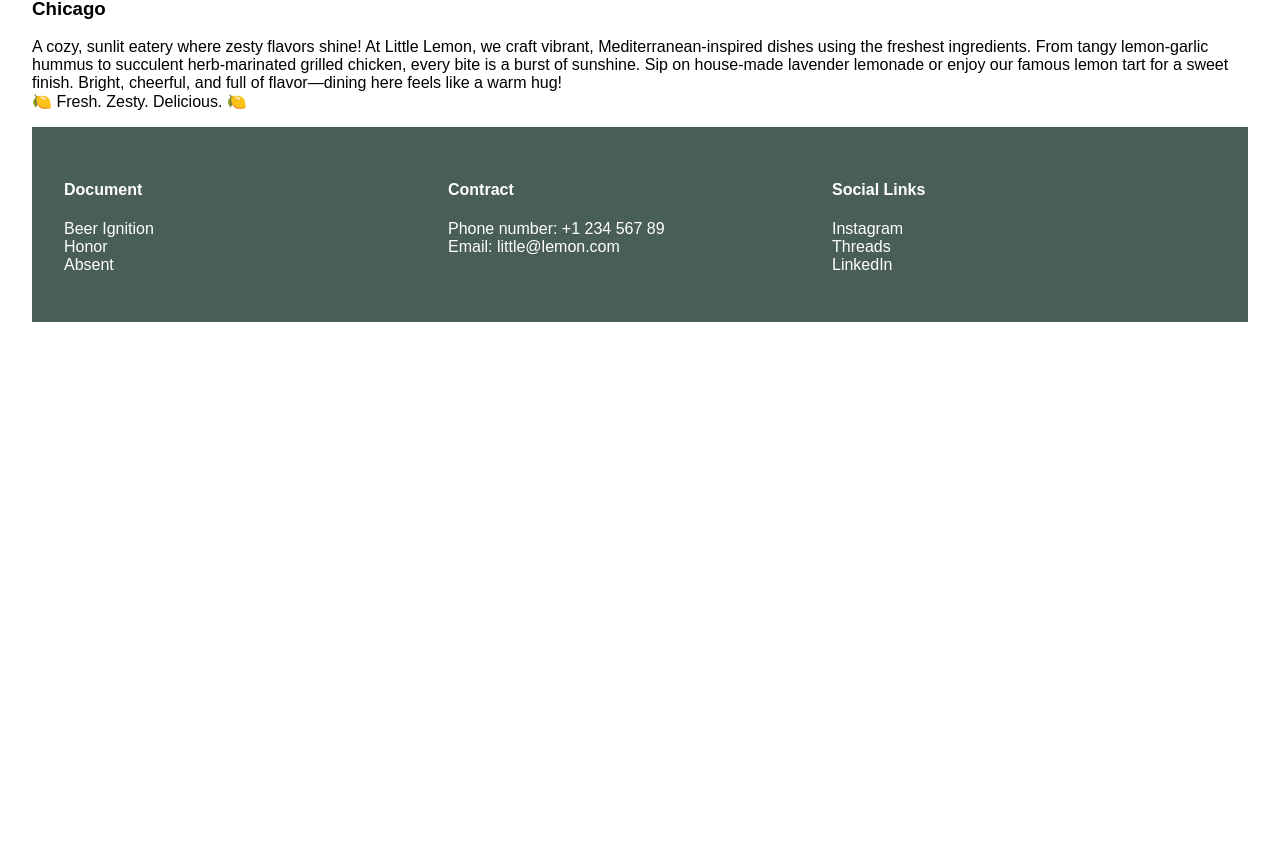
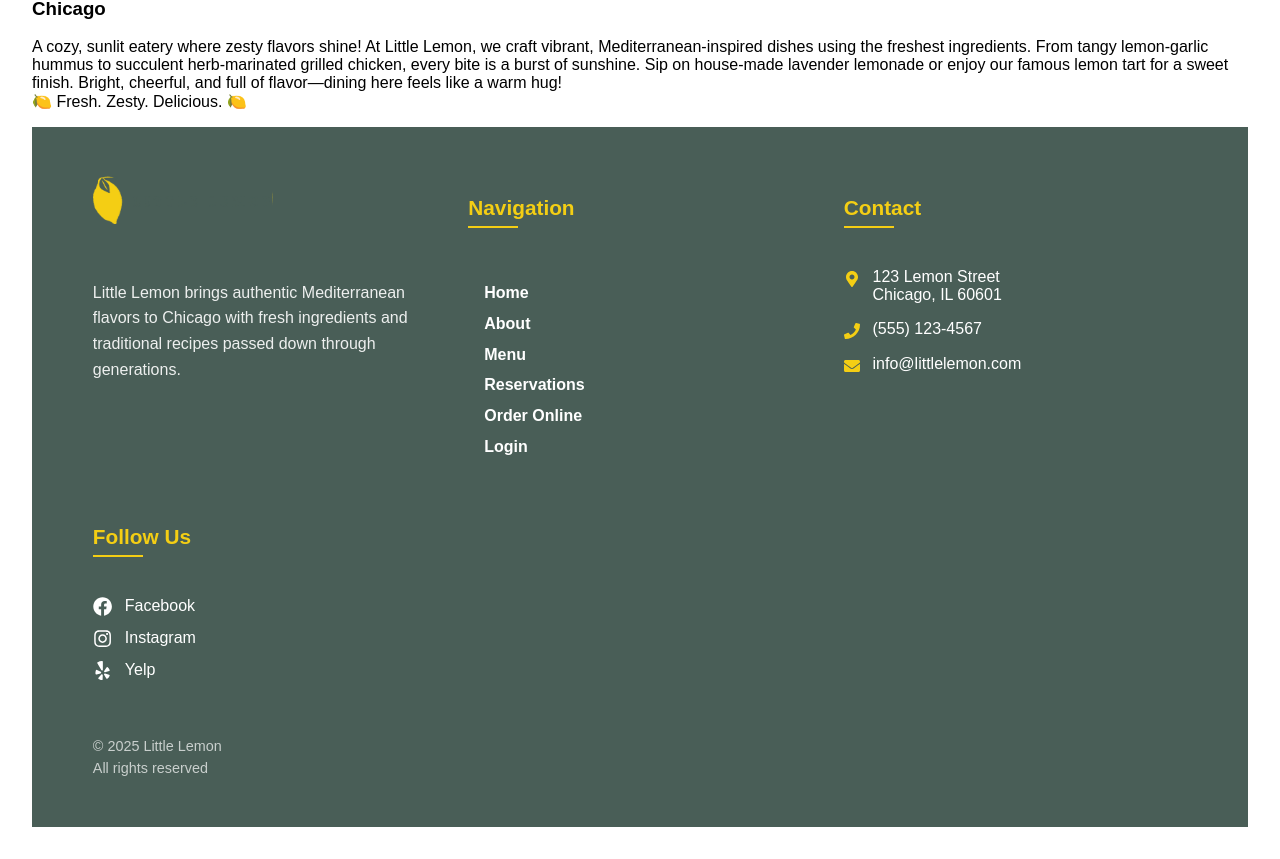
Before and after one commit to nomad-alt/little-lemon-app, a React (Vite) app: page / in a window 1280 px wide. Shown: the part 1776-2635 px from the top of the page. Before the commit the page ends 2130 px from the top, so only its background shows below. Built offline with nearby package versions, Linux system fonts and the light colour scheme.

Commit message:
Styled footer section

```diff
--- a/package.json
+++ b/package.json
@@ -12,6 +12,7 @@
   "dependencies": {
     "react": "^19.1.0",
     "react-dom": "^19.1.0",
+    "react-icons": "^5.5.0",
     "react-router-dom": "^7.6.3"
   },
   "devDependencies": {
--- a/src/App.css
+++ b/src/App.css
@@ -303,15 +303,145 @@ nav a {
 }
 
 /* Footer */
-footer {
-  display: grid;
-  grid-template-columns: repeat(auto-fit, minmax(200px, 1fr));
+.footer {
   background-color: #495E57;
   color: white;
-  padding: 2rem;
+  padding: 3rem 5%;
 }
 
-.footer-links ul {
-  list-style: none;
-  padding: 0;
+.footer-grid {
+  display: grid;
+  grid-template-columns: repeat(auto-fit, minmax(250px, 1fr));
+  gap: 2rem;
+  max-width: 1200px;
+  margin: 0 auto;
 }
+
+.footer-column {
+  display: flex;
+  flex-direction: column;
+  gap: 1.5rem;
+}
+
+.footer-logo {
+  width: 180px;
+  height: auto;
+  margin-bottom: 1rem;
+}
+
+.footer-description {
+  line-height: 1.6;
+  color: rgba(255, 255, 255, 0.9);
+}
+
+.footer-heading {
+  color: #F4CE14;
+  font-size: 1.3rem;
+  margin-bottom: 1rem;
+  position: relative;
+  padding-bottom: 0.5rem;
+}
+
+.footer-heading::after {
+  content: '';
+  position: absolute;
+  left: 0;
+  bottom: 0;
+  width: 50px;
+  height: 2px;
+  background-color: #F4CE14;
+}
+
+.footer-nav {
+  display: flex;
+  flex-direction: column;
+  gap: 0.8rem;
+}
+
+.footer-nav a {
+  color: white;
+  text-decoration: none;
+  transition: color 0.3s ease;
+}
+
+.footer-nav a:hover {
+  color: #F4CE14;
+}
+
+.contact-info {
+  display: flex;
+  flex-direction: column;
+  gap: 1rem;
+}
+
+.contact-item {
+  display: flex;
+  align-items: flex-start;
+  gap: 0.8rem;
+}
+
+.contact-icon {
+  color: #F4CE14;
+  margin-top: 0.2rem;
+  flex-shrink: 0;
+}
+
+.contact-item a {
+  color: white;
+  text-decoration: none;
+  transition: color 0.3s ease;
+}
+
+.contact-item a:hover {
+  color: #F4CE14;
+}
+
+.social-media {
+  display: flex;
+  flex-direction: column;
+  gap: 0.8rem;
+}
+
+.social-media a {
+  color: white;
+  text-decoration: none;
+  display: flex;
+  align-items: center;
+  gap: 0.8rem;
+  transition: color 0.3s ease;
+}
+
+.social-media a:hover {
+  color: #F4CE14;
+}
+
+.social-media svg {
+  font-size: 1.2rem;
+}
+
+.copyright {
+  margin-top: 2rem;
+  font-size: 0.9rem;
+  color: rgba(255, 255, 255, 0.7);
+  line-height: 1.5;
+}
+
+@media (max-width: 768px) {
+  .footer-grid {
+    grid-template-columns: 1fr 1fr;
+  }
+
+  .footer-column:last-child {
+    grid-column: span 2;
+  }
+}
+
+@media (max-width: 480px) {
+  .footer-grid {
+    grid-template-columns: 1fr;
+  }
+
+  .footer-column:last-child {
+    grid-column: span 1;
+  }
+}
--- a/src/components/Footer.jsx
+++ b/src/components/Footer.jsx
@@ -1,28 +1,66 @@
+import Logo from '../assets/Logo.svg';
+import { FaFacebook, FaInstagram, FaYelp, FaMapMarkerAlt, FaPhone, FaEnvelope } from 'react-icons/fa';
+
+
 const Footer = () => {
   return (
-    <footer>
-      <div className="footer-links">
-        <h4>Document</h4>
-        <ul>
-          <li>Beer Ignition</li>
-          <li>Honor</li>
-          <li>Absent</li>
-        </ul>
-      </div>
-      <div className="footer-links">
-        <h4>Contract</h4>
-        <ul>
-          <li>Phone number: +1 234 567 89</li>
-          <li>Email: little@lemon.com</li>
-        </ul>
-      </div>
-      <div className="footer-links">
-        <h4>Social Links</h4>
-        <ul>
-          <li>Instagram</li>
-          <li>Threads</li>
-          <li>LinkedIn</li>
-        </ul>
+    <footer className="footer">
+      <div className="footer-grid">
+        <div className="footer-column">
+          <img src={Logo} alt="Little Lemon Restaurant" className="footer-logo" />
+          <p className="footer-description">
+            Little Lemon brings authentic Mediterranean flavors to Chicago with fresh ingredients and traditional recipes passed down through generations.
+          </p>
+        </div>
+
+        <div className="footer-column">
+          <h3 className="footer-heading">Navigation</h3>
+          <nav className="footer-nav">
+            <a href="/">Home</a>
+            <a href="/about">About</a>
+            <a href="/menu">Menu</a>
+            <a href="/reservations">Reservations</a>
+            <a href="/order">Order Online</a>
+            <a href="/login">Login</a>
+          </nav>
+        </div>
+
+        <div className="footer-column">
+          <h3 className="footer-heading">Contact</h3>
+          <div className="contact-info">
+            <div className="contact-item">
+              <FaMapMarkerAlt className="contact-icon" />
+              <span>123 Lemon Street<br />Chicago, IL 60601</span>
+            </div>
+            <div className="contact-item">
+              <FaPhone className="contact-icon" />
+              <a href="tel:+15551234567">(555) 123-4567</a>
+            </div>
+            <div className="contact-item">
+              <FaEnvelope className="contact-icon" />
+              <a href="mailto:info@littlelemon.com">info@littlelemon.com</a>
+            </div>
+          </div>
+        </div>
+
+        <div className="footer-column">
+          <h3 className="footer-heading">Follow Us</h3>
+          <div className="social-media">
+            <a href="https://facebook.com" aria-label="Facebook">
+              <FaFacebook /> Facebook
+            </a>
+            <a href="https://instagram.com" aria-label="Instagram">
+              <FaInstagram /> Instagram
+            </a>
+            <a href="https://yelp.com" aria-label="Yelp">
+              <FaYelp /> Yelp
+            </a>
+          </div>
+          <div className="copyright">
+            &copy; {new Date().getFullYear()} Little Lemon<br />
+            All rights reserved
+          </div>
+        </div>
       </div>
     </footer>
   );
```
Also changed, not shown: src/assets/Logo.svg (added), 1 other file (tests, documents, lock files or other folders).
